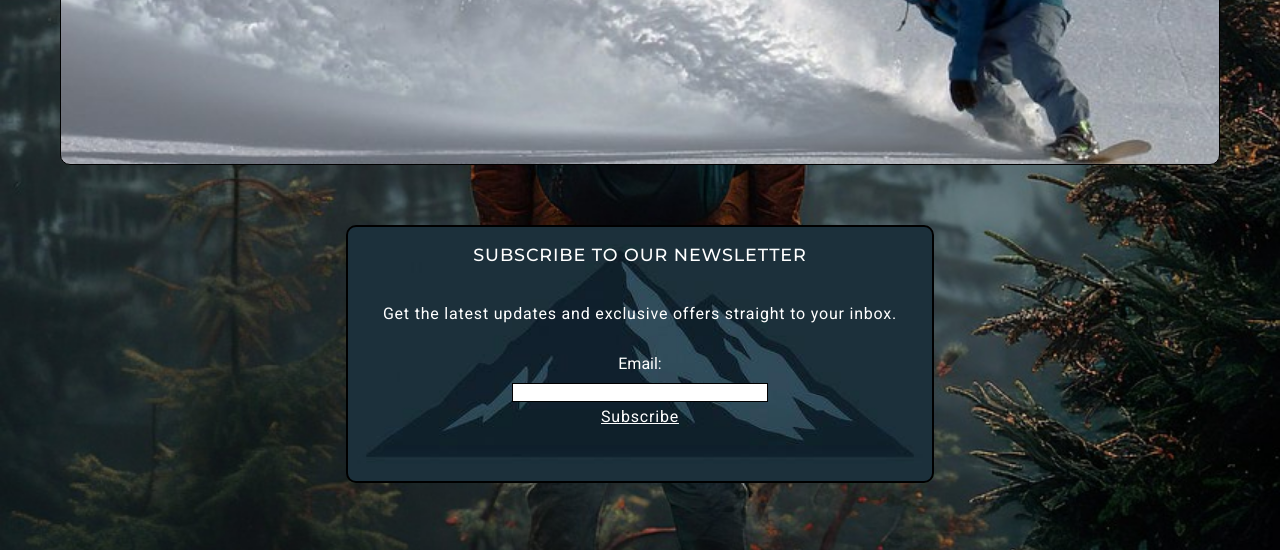
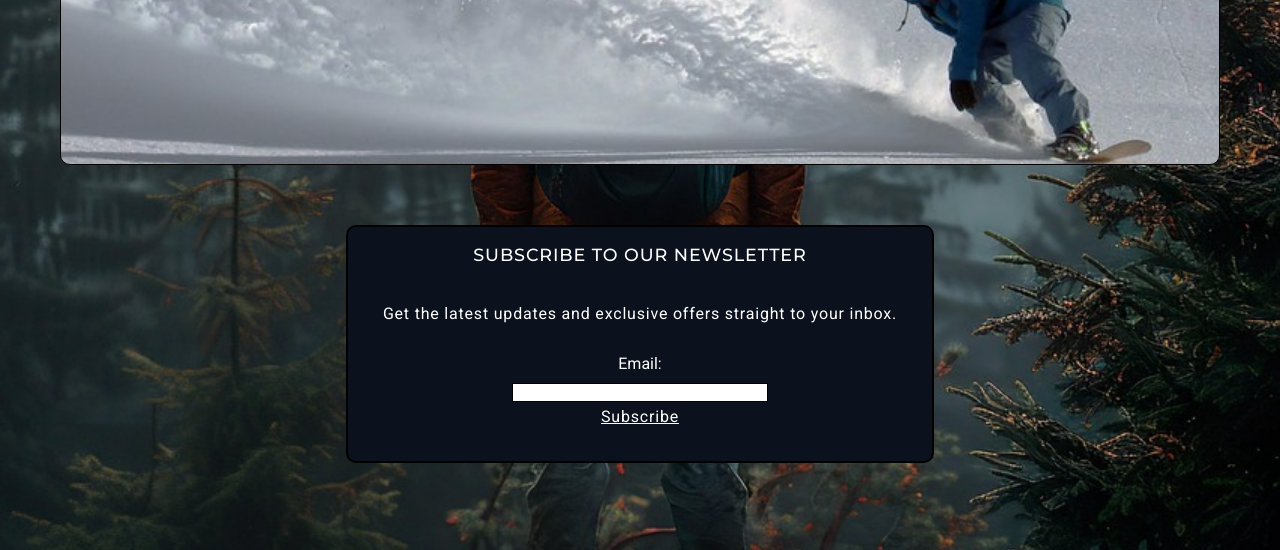
Before and after one commit to AlexanderLislelid/html-css-alexanderlislelid, a plain HTML site: page index.html in a window 1280 px wide. Shown: the part 1257-1807 px from the top of the page. Drawn offline with Linux system fonts and the light colour scheme.

Commit message:
remove background img from newsletter box on desktop to improve contrast

```diff
--- a/css/style.css
+++ b/css/style.css
@@ -160,6 +160,16 @@ nav a {
   background-color: var(--orange);
   color: black;
   border: 2px solid black;
+}
+.newsletter {
+  background-color: var(--footer-color);
+  color: #ffffff;
+  display: flex;
+  flex-direction: column;
+  align-items: center;
+  padding-bottom: 50px;
+  border-top: 2px solid black;
+  border-bottom: 2px solid white;
 }
 
 .newsletter h3 {
@@ -576,19 +586,11 @@ footer a {
     border: 1px solid black;
   }
   .newsletter {
-    background: url(../images/rainydays-logo-blue-darker.jpg);
-    background-repeat: no-repeat;
-    background-position: center;
-    background-size: cover;
-    background-color: var(--footer-color);
     color: #ffffff;
     border-radius: 10px;
+    margin: 40px auto;
+    padding: 0px 30px 30px;
     border: 2px solid black;
-    margin: 40px auto;
-    padding: 0px 30px 50px;
-    display: flex;
-    flex-direction: column;
-    align-items: center;
   }
 
   .newsletter input#email {
```
Also changed, not shown: 2 other files.
